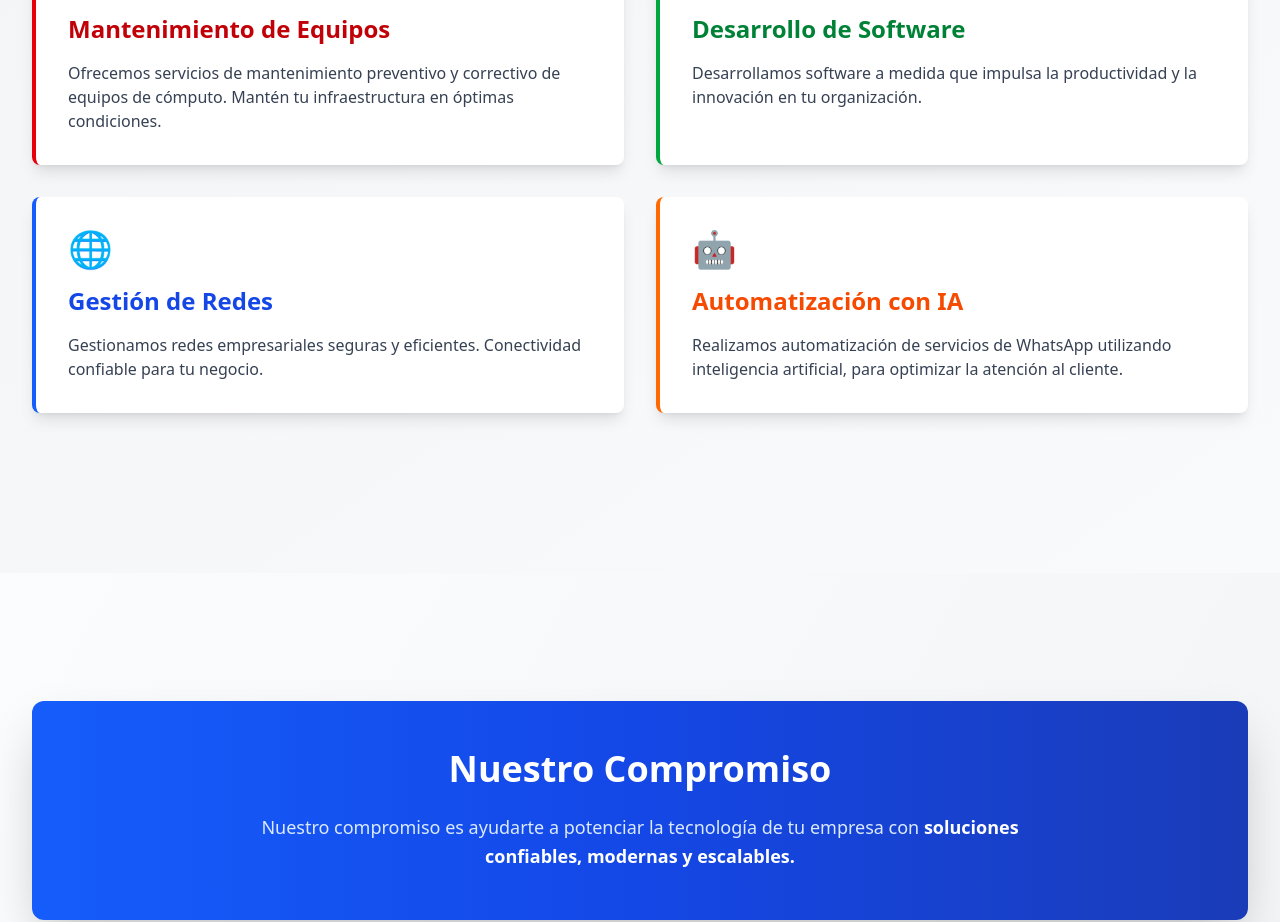
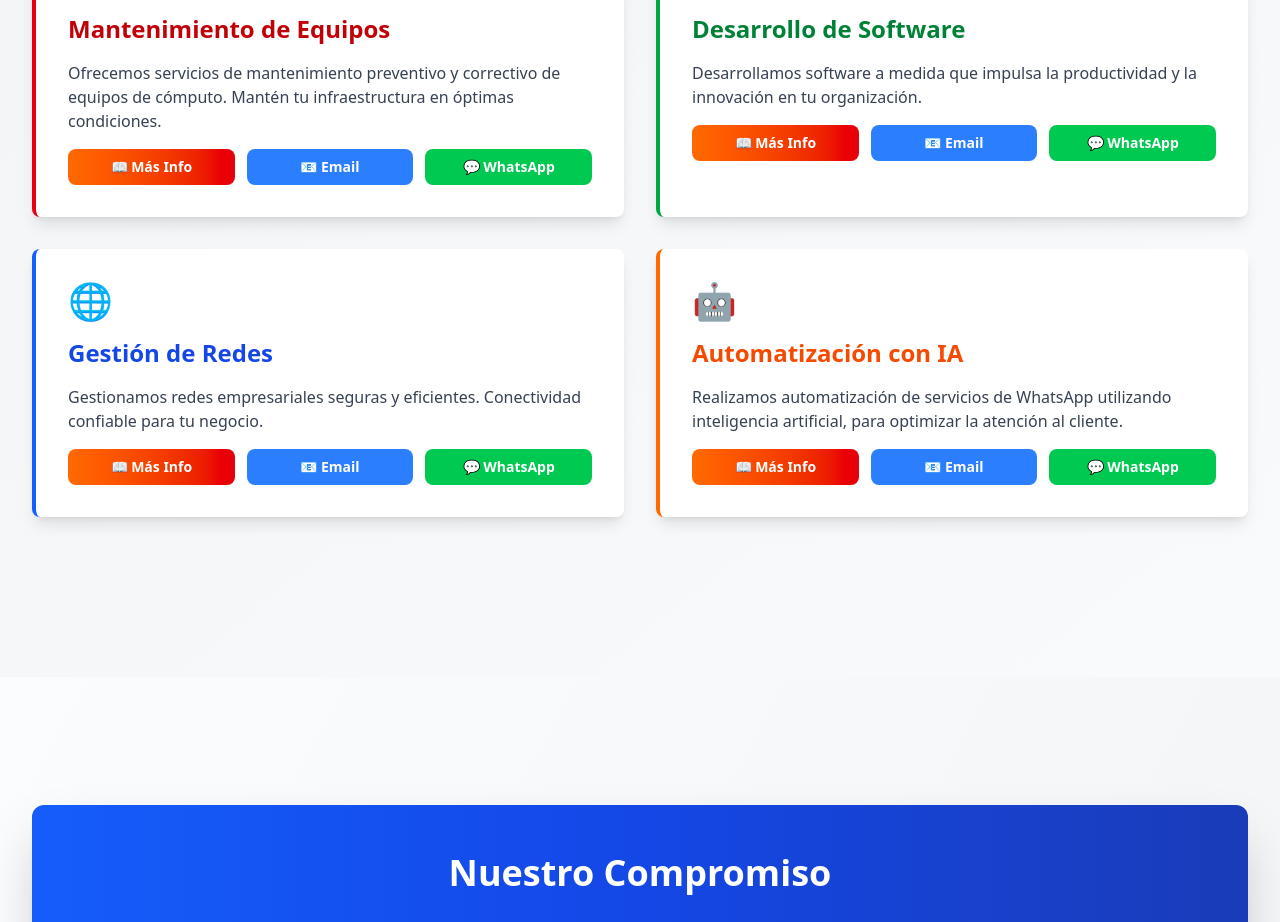
Before and after one commit to JJAR140201/techSynergySolutions, a React (Vite) app: page / in a window 1280 px wide. Shown: the part 893-1815 px from the top of the page. Built offline with nearby package versions, Linux system fonts and the light colour scheme.

Commit message:
Complete: Add contact buttons to all service cards

```diff
--- a/src/App.jsx
+++ b/src/App.jsx
@@ -48,22 +48,66 @@ function App() {
               <div className={`p-8 rounded-lg border-l-4 border-red-600 transition-all duration-300 ${isDark ? 'bg-gray-700 shadow-lg hover:shadow-2xl hover:shadow-red-500/30' : 'bg-white shadow-lg hover:shadow-2xl hover:shadow-red-300/50'}`}>
                 <div className="text-4xl mb-4">🔧</div>
                 <h4 className={`text-2xl font-bold mb-4 ${isDark ? 'text-red-400' : 'text-red-700'}`}>Mantenimiento de Equipos</h4>
-                <p className={isDark ? 'text-gray-300' : 'text-gray-700'}>Ofrecemos servicios de mantenimiento preventivo y correctivo de equipos de cómputo. Mantén tu infraestructura en óptimas condiciones.</p>
+                                <p className={isDark ? 'text-gray-300' : 'text-gray-700'}>Ofrecemos servicios de mantenimiento preventivo y correctivo de equipos de cómputo. Mantén tu infraestructura en óptimas condiciones.</p>
+                <div className="flex gap-3 mt-4">
+                  <a href="#contacto" className="flex-1 bg-gradient-to-r from-orange-500 to-red-600 hover:from-orange-600 hover:to-red-700 text-white font-bold py-2 px-4 rounded-lg transition text-center text-sm">
+                    📖 Más Info
+                  </a>
+                  <a href={`mailto:${CONTACT_INFO.email}`} className="flex-1 bg-blue-500 hover:bg-blue-600 text-white font-bold py-2 px-4 rounded-lg transition text-center text-sm">
+                    📧 Email
+                  </a>
+                  <a href={CONTACT_INFO.whatsapp} target="_blank" rel="noopener noreferrer" className="flex-1 bg-green-500 hover:bg-green-600 text-white font-bold py-2 px-4 rounded-lg transition text-center text-sm">
+                    💬 WhatsApp
+                  </a>
+                </div>
               </div>
               <div className={`p-8 rounded-lg border-l-4 border-green-600 transition-all duration-300 ${isDark ? 'bg-gray-700 shadow-lg hover:shadow-2xl hover:shadow-green-500/30' : 'bg-white shadow-lg hover:shadow-2xl hover:shadow-green-300/50'}`}>
                 <div className="text-4xl mb-4">💻</div>
                 <h4 className={`text-2xl font-bold mb-4 ${isDark ? 'text-green-400' : 'text-green-700'}`}>Desarrollo de Software</h4>
                 <p className={isDark ? 'text-gray-300' : 'text-gray-700'}>Desarrollamos software a medida que impulsa la productividad y la innovación en tu organización.</p>
+                <div className="flex gap-3 mt-4">
+                  <a href="#contacto" className="flex-1 bg-gradient-to-r from-orange-500 to-red-600 hover:from-orange-600 hover:to-red-700 text-white font-bold py-2 px-4 rounded-lg transition text-center text-sm">
+                    📖 Más Info
+                  </a>
+                  <a href={`mailto:${CONTACT_INFO.email}`} className="flex-1 bg-blue-500 hover:bg-blue-600 text-white font-bold py-2 px-4 rounded-lg transition text-center text-sm">
+                    📧 Email
+                  </a>
+                  <a href={CONTACT_INFO.whatsapp} target="_blank" rel="noopener noreferrer" className="flex-1 bg-green-500 hover:bg-green-600 text-white font-bold py-2 px-4 rounded-lg transition text-center text-sm">
+                    💬 WhatsApp
+                  </a>
+                </div>
               </div>
               <div className={`p-8 rounded-lg border-l-4 border-blue-600 transition-all duration-300 ${isDark ? 'bg-gray-700 shadow-lg hover:shadow-2xl hover:shadow-blue-500/30' : 'bg-white shadow-lg hover:shadow-2xl hover:shadow-blue-300/50'}`}>
                 <div className="text-4xl mb-4">🌐</div>
                 <h4 className={`text-2xl font-bold mb-4 ${isDark ? 'text-blue-400' : 'text-blue-700'}`}>Gestión de Redes</h4>
                 <p className={isDark ? 'text-gray-300' : 'text-gray-700'}>Gestionamos redes empresariales seguras y eficientes. Conectividad confiable para tu negocio.</p>
+                <div className="flex gap-3 mt-4">
+                  <a href="#contacto" className="flex-1 bg-gradient-to-r from-orange-500 to-red-600 hover:from-orange-600 hover:to-red-700 text-white font-bold py-2 px-4 rounded-lg transition text-center text-sm">
+                    📖 Más Info
+                  </a>
+                  <a href={`mailto:${CONTACT_INFO.email}`} className="flex-1 bg-blue-500 hover:bg-blue-600 text-white font-bold py-2 px-4 rounded-lg transition text-center text-sm">
+                    📧 Email
+                  </a>
+                  <a href={CONTACT_INFO.whatsapp} target="_blank" rel="noopener noreferrer" className="flex-1 bg-green-500 hover:bg-green-600 text-white font-bold py-2 px-4 rounded-lg transition text-center text-sm">
+                    💬 WhatsApp
+                  </a>
+                </div>
               </div>
               <div className={`p-8 rounded-lg border-l-4 border-orange-500 transition-all duration-300 ${isDark ? 'bg-gray-700 shadow-lg hover:shadow-2xl hover:shadow-orange-500/30' : 'bg-white shadow-lg hover:shadow-2xl hover:shadow-orange-300/50'}`}>
                 <div className="text-4xl mb-4">🤖</div>
                 <h4 className={`text-2xl font-bold mb-4 ${isDark ? 'text-orange-400' : 'text-orange-600'}`}>Automatización con IA</h4>
                 <p className={isDark ? 'text-gray-300' : 'text-gray-700'}>Realizamos automatización de servicios de WhatsApp utilizando inteligencia artificial, para optimizar la atención al cliente.</p>
+                <div className="flex gap-3 mt-4">
+                  <a href="#contacto" className="flex-1 bg-gradient-to-r from-orange-500 to-red-600 hover:from-orange-600 hover:to-red-700 text-white font-bold py-2 px-4 rounded-lg transition text-center text-sm">
+                    📖 Más Info
+                  </a>
+                  <a href={`mailto:${CONTACT_INFO.email}`} className="flex-1 bg-blue-500 hover:bg-blue-600 text-white font-bold py-2 px-4 rounded-lg transition text-center text-sm">
+                    📧 Email
+                  </a>
+                  <a href={CONTACT_INFO.whatsapp} target="_blank" rel="noopener noreferrer" className="flex-1 bg-green-500 hover:bg-green-600 text-white font-bold py-2 px-4 rounded-lg transition text-center text-sm">
+                    💬 WhatsApp
+                  </a>
+                </div>
               </div>
             </div>
           </div>
```
